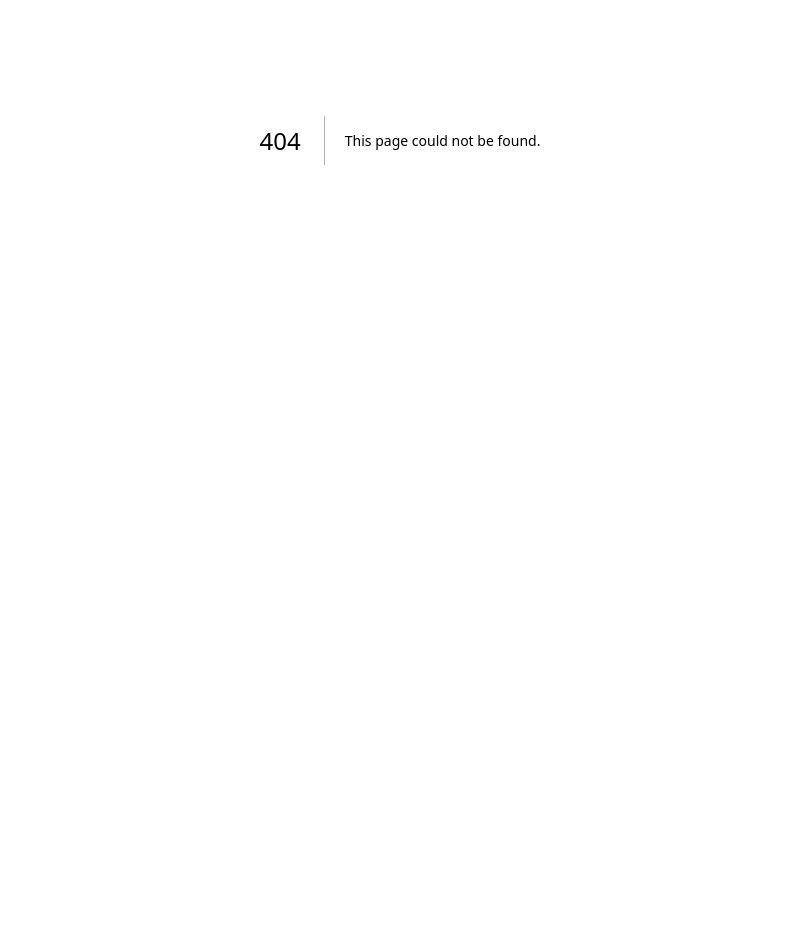
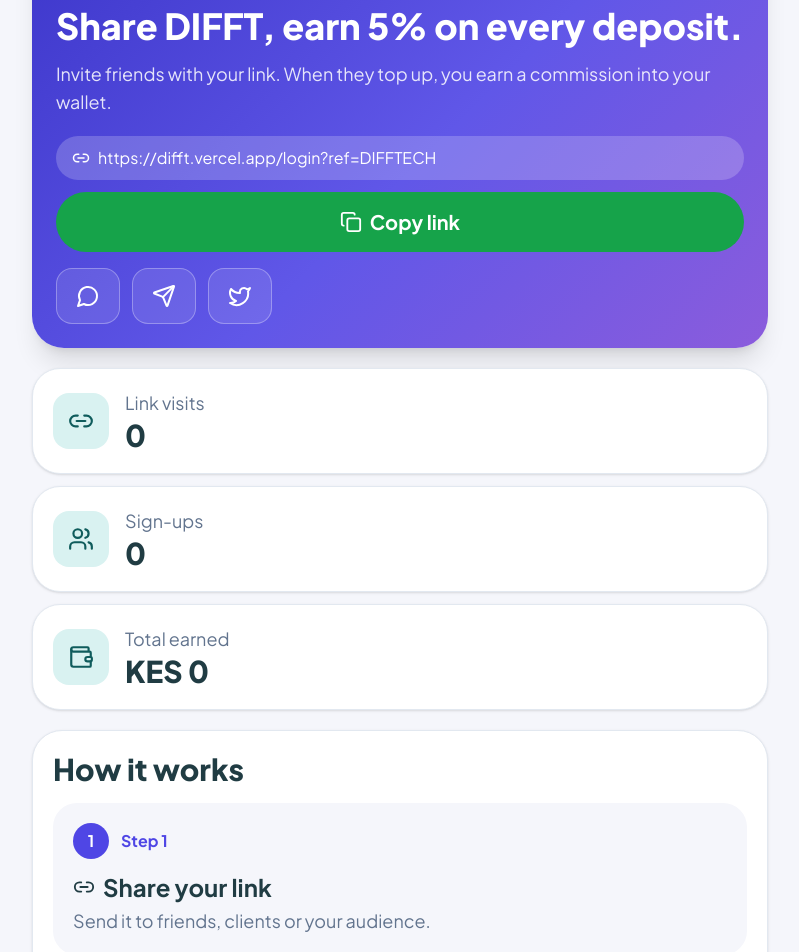
Before and after one commit to fredrickpaul/Difft, a Next.js app: page /refer in a window 1280 px wide. Before the commit this address had no page. Shown: the part 260-1212 px from the top of the page, without its empty margins (240-1039 px from the left). Before the commit the page ends 800 px from the top, so only its background shows below. Built offline with nearby package versions, Linux system fonts and the light colour scheme.

Commit message:
Create referral page with share and earn features
Implement referral page with sharing functionality and statistics.

```diff
--- /dev/null
+++ b/app/refer/page.tsx
@@ -0,0 +1,72 @@
+"use client";
+import { useState } from "react";
+import { Gift, Link2, Copy, Users, Wallet, UserPlus, MessageCircle, Send, Twitter } from "lucide-react";
+import AppShell from "@/components/appshell";
+
+const CODE = "DIFFTECH";
+const LINK = `https://difft.vercel.app/login?ref=${CODE}`;
+
+export default function ReferPage() {
+  const [copied, setCopied] = useState(false);
+  const share = encodeURIComponent(`Grow your socials with DIFFT: ${LINK}`);
+
+  const stat = (Icon: any, label: string, value: string) => (
+    <div className="flex items-center gap-4 rounded-[28px] border border-slate-200 bg-white p-5 shadow-sm">
+      <span className="flex h-14 w-14 items-center justify-center rounded-2xl bg-[#d9f2f1] text-[#0f5c5c]"><Icon size={26} /></span>
+      <div><div className="text-lg text-slate-500">{label}</div><div className="text-3xl font-extrabold">{value}</div></div>
+    </div>
+  );
+
+  const step = (n: number, Icon: any, title: string, text: string) => (
+    <div className="rounded-3xl bg-[#f5f6fb] p-5">
+      <div className="flex items-center gap-3 font-bold text-[#4f46e5]">
+        <span className="flex h-9 w-9 items-center justify-center rounded-full bg-[#4f46e5] text-white">{n}</span> Step {n}
+      </div>
+      <div className="mt-3 flex items-center gap-2 text-2xl font-bold"><Icon size={22} /> {title}</div>
+      <p className="mt-1 text-lg text-slate-500">{text}</p>
+    </div>
+  );
+
+  return (
+    <AppShell>
+      <h1 className="mb-5 text-4xl font-extrabold">Refer & Earn</h1>
+      <section className="rounded-[32px] p-6 text-white shadow-xl" style={{ background: "linear-gradient(135deg,#3b35c9,#6057e8 55%,#8b5cdc)" }}>
+        <span className="flex h-16 w-16 items-center justify-center rounded-full bg-white/20"><Gift size={30} /></span>
+        <h2 className="mt-5 text-4xl font-extrabold leading-tight">Share DIFFT, earn 5% on every deposit.</h2>
+        <p className="mt-3 text-lg text-white/85">Invite friends with your link. When they top up, you earn a commission into your wallet.</p>
+        <div className="mt-5 flex items-center gap-2 overflow-hidden rounded-full bg-white/20 px-4 py-2.5 text-base">
+          <Link2 size={18} className="shrink-0" /> <span className="truncate">{LINK}</span>
+        </div>
+        <button
+          onClick={() => { navigator.clipboard?.writeText(LINK); setCopied(true); setTimeout(() => setCopied(false), 2000); }}
+          className="mt-3 flex w-full items-center justify-center gap-2 rounded-full bg-[#16a34a] py-4 text-xl font-bold"
+        >
+          <Copy size={22} /> {copied ? "Copied!" : "Copy link"}
+        </button>
+        <div className="mt-4 flex gap-3">
+          <a href={`https://wa.me/?text=${share}`} className="flex h-14 w-16 items-center justify-center rounded-2xl border border-white/30 bg-white/10"><MessageCircle size={24} /></a>
+          <a href={`https://t.me/share/url?url=${encodeURIComponent(LINK)}`} className="flex h-14 w-16 items-center justify-center rounded-2xl border border-white/30 bg-white/10"><Send size={24} /></a>
+          <a href={`https://twitter.com/intent/tweet?text=${share}`} className="flex h-14 w-16 items-center justify-center rounded-2xl border border-white/30 bg-white/10"><Twitter size={24} /></a>
+        </div>
+      </section>
+
+      <div className="mt-5 space-y-3">
+        {stat(Link2, "Link visits", "0")}
+        {stat(Users, "Sign-ups", "0")}
+        {stat(Wallet, "Total earned", "KES 0")}
+      </div>
+
+      <section className="mt-5 rounded-[30px] border border-slate-200 bg-white p-5 shadow-sm">
+        <h2 className="mb-4 text-3xl font-extrabold">How it works</h2>
+        <div className="space-y-3">
+          {step(1, Link2, "Share your link", "Send it to friends, clients or your audience.")}
+          {step(2, UserPlus, "They join DIFFT", "Friends sign up through your link.")}
+          {step(3, Wallet, "You earn", "Get a commission each time they add funds.")}
+        </div>
+        <p className="mt-4 rounded-2xl border border-dashed border-amber-300 bg-amber-50 p-4 text-lg">
+          Referral tracking and payouts are not connected yet, so the numbers above stay at 0 for now.
+        </p>
+      </section>
+    </AppShell>
+  );
+}
```
